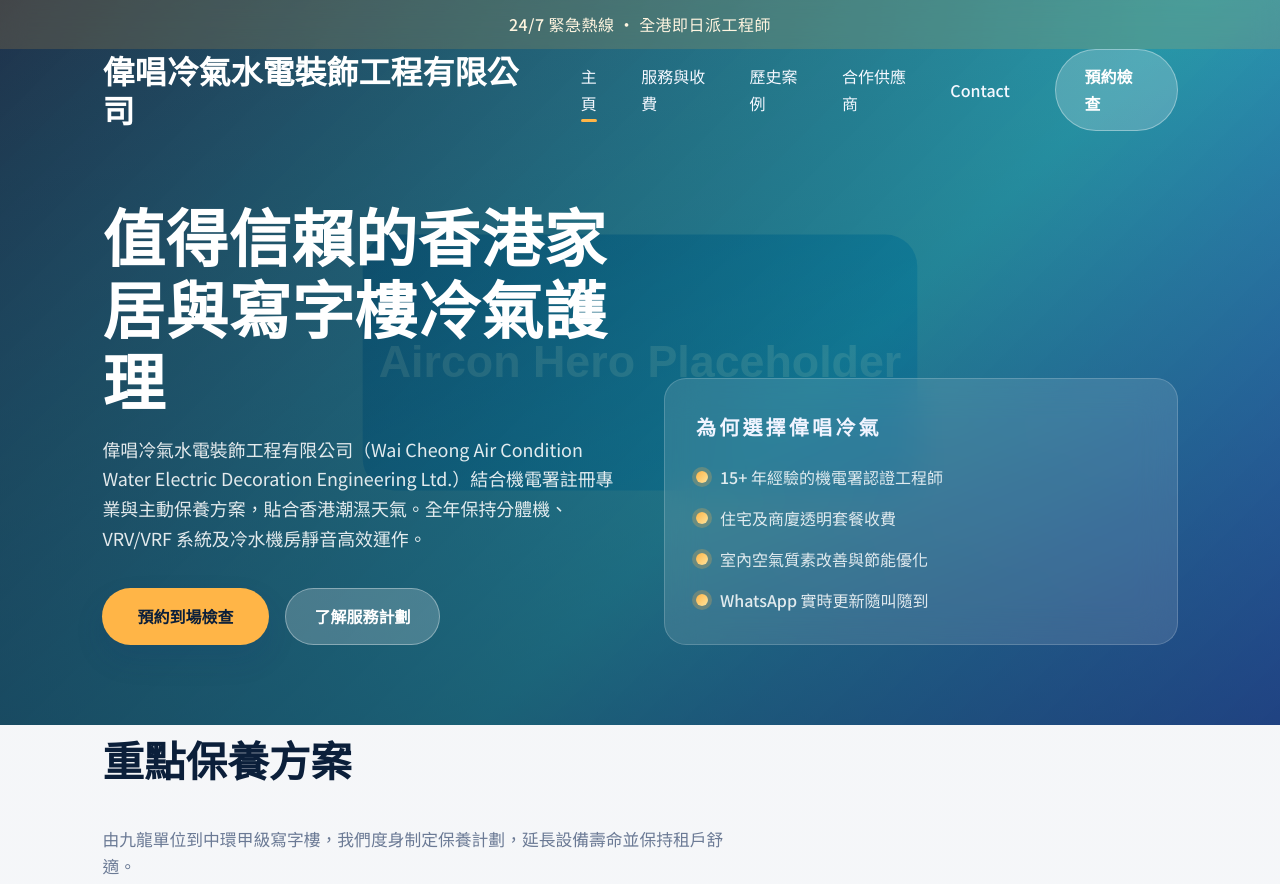
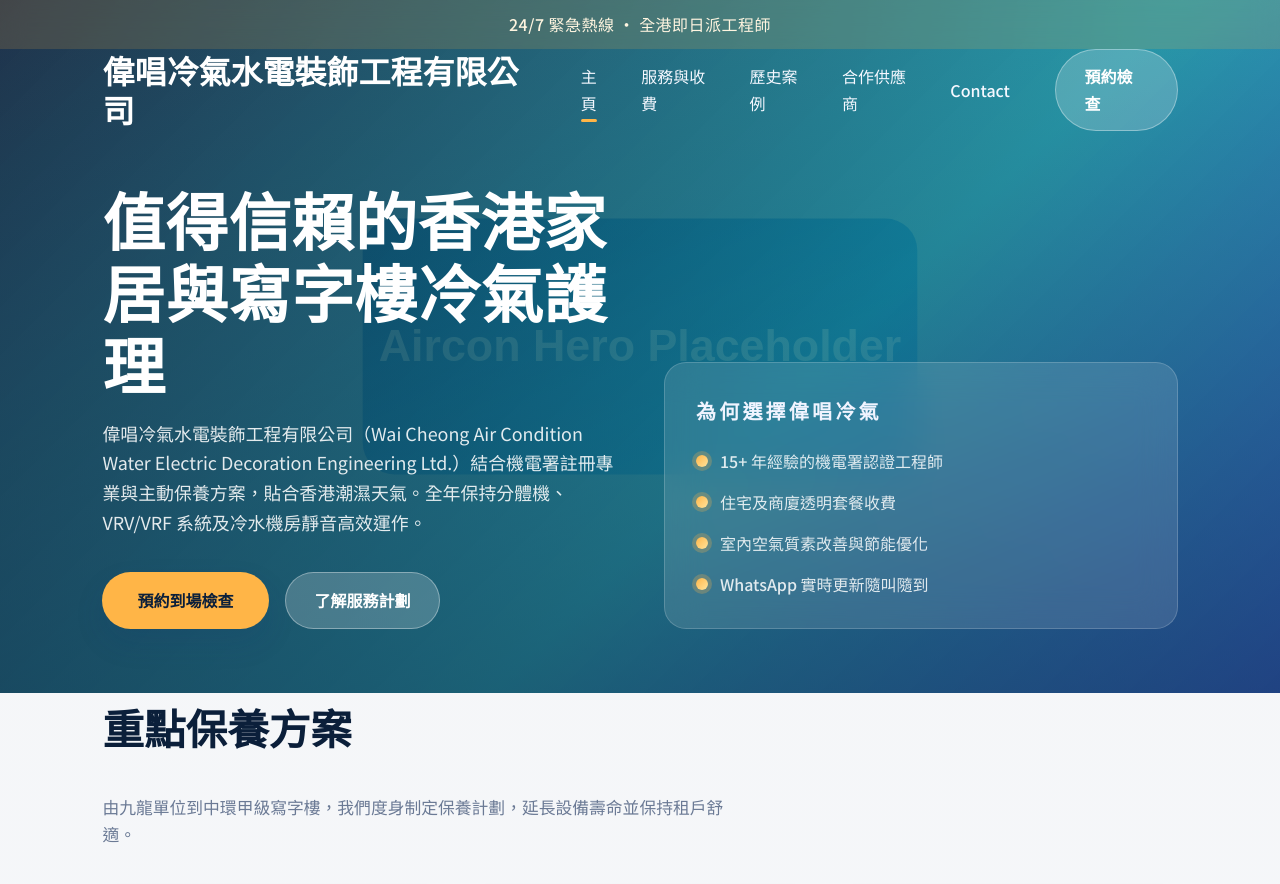
Before and after one commit to kkatiewy/aircondition_site, a plain HTML site: page index.html in a window 1280 px wide. Shown: the top 884 px of the page. Drawn offline with Linux system fonts and the light colour scheme.

Commit message:
Adjust hero section spacing

```diff
--- a/assets/css/style.css
+++ b/assets/css/style.css
@@ -58,7 +58,7 @@ header {
   position: relative;
   background: linear-gradient(135deg, rgba(11, 31, 58, 0.88) 0%, rgba(0, 164, 182, 0.78) 60%, rgba(31, 91, 216, 0.85) 100%),
     url('../img/hero-placeholder.svg') center/cover no-repeat;
-  min-height: 90vh;
+  min-height: 70vh;
   display: flex;
   flex-direction: column;
   justify-content: flex-start;
@@ -182,7 +182,7 @@ nav a[aria-current='page']::after {
 .hero {
   position: relative;
   z-index: 1;
-  padding: 4rem 8vw 5rem;
+  padding: 3rem 8vw 4rem;
   display: grid;
   gap: 3rem;
   grid-template-columns: repeat(auto-fit, minmax(320px, 1fr));
```
